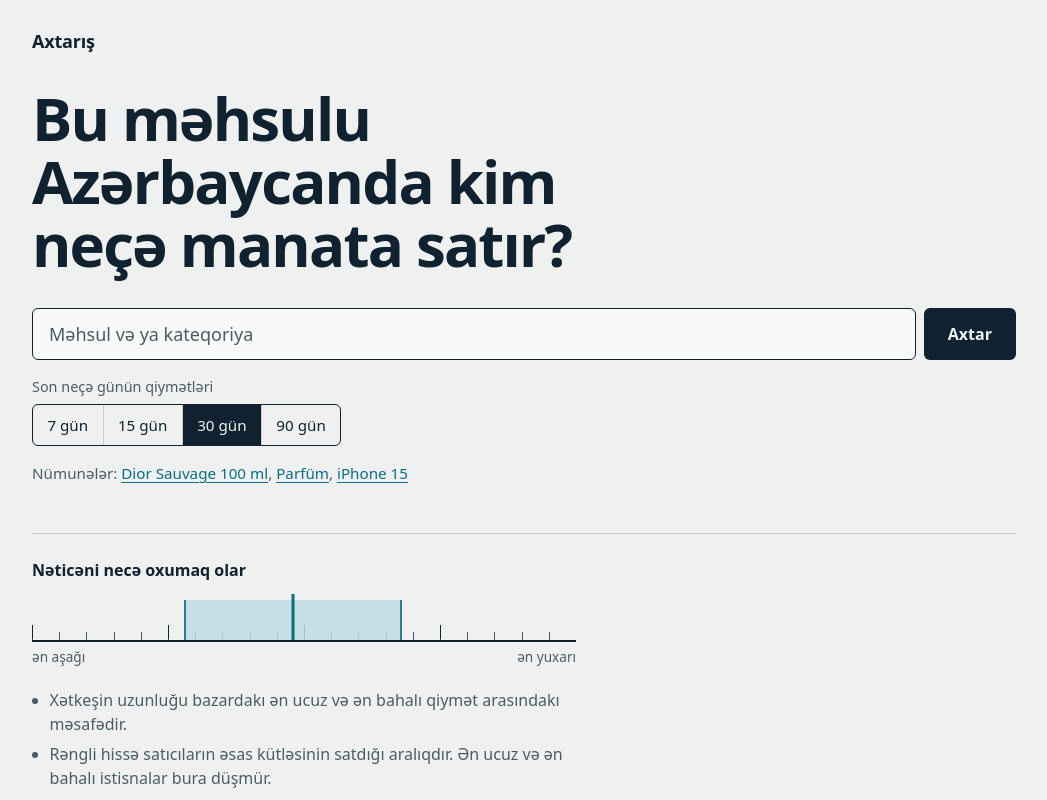
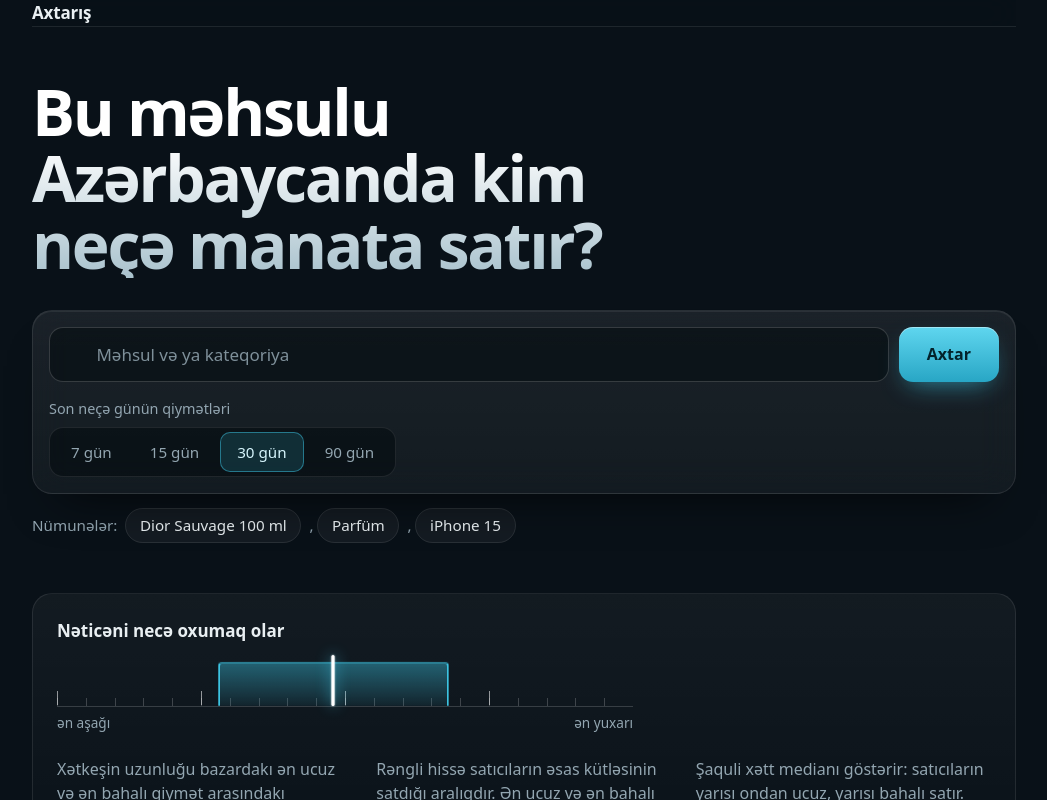
Before and after one commit to Samir210-az/axtarish, a Next.js app: page / in a window 1280 px wide. Shown: the top 800 px of the page, without its empty margins (116-1163 px from the left). Built offline with nearby package versions, Linux system fonts and the light colour scheme.

Commit message:
style: dark glass theme with layered surfaces and glowing price ruler

```diff
--- a/app/globals.css
+++ b/app/globals.css
@@ -1,17 +1,21 @@
 :root {
-  --paper: #eef1ef;
-  --surface: #f8faf9;
-  --ink: #10222f;
-  --ink-soft: #4a5c67;
-  --line: #c7d0cd;
-  --lagoon: #0a6c86;
-  --lagoon-tint: #bfdde5;
-  --flag: #b8402a;
-  --flag-tint: #ebc8bf;
-  --grey: #5f707a;
-  --grey-tint: #d3dad8;
-  --radius: 6px;
-  color-scheme: light;
+  --bg: #091118;
+  --glass: rgba(255, 255, 255, 0.045);
+  --glass-strong: rgba(255, 255, 255, 0.075);
+  --well: rgba(5, 11, 16, 0.55);
+  --edge: rgba(255, 255, 255, 0.09);
+  --edge-strong: rgba(255, 255, 255, 0.17);
+  --text: #e9eff2;
+  --muted: #93a6b1;
+  --cyan: #3cc3e1;
+  --cyan-deep: #1b8fa9;
+  --coral: #ff7b5c;
+  --slate: #9aaab4;
+  --radius-lg: 20px;
+  --radius-md: 14px;
+  --radius-sm: 10px;
+  --lift: inset 0 1px 0 rgba(255, 255, 255, 0.07), 0 28px 48px -28px rgba(0, 0, 0, 0.7);
+  color-scheme: dark;
 }
 
 *,
@@ -25,22 +29,25 @@ html {
 }
 
 body {
+  display: flex;
+  flex-direction: column;
+  min-height: 100dvh;
   margin: 0;
-  background: var(--paper);
-  color: var(--ink);
+  background: var(--bg);
+  color: var(--text);
   font-family: "Onest Variable", system-ui, -apple-system, "Segoe UI", sans-serif;
   font-size: 1rem;
   line-height: 1.5;
 }
 
 a {
-  color: var(--lagoon);
+  color: var(--cyan);
   text-underline-offset: 0.2em;
 }
 
 :focus-visible {
-  outline: 3px solid var(--lagoon);
-  outline-offset: 2px;
+  outline: 2px solid var(--cyan);
+  outline-offset: 3px;
 }
 
 .sr-only {
@@ -54,79 +61,191 @@ a {
   white-space: nowrap;
 }
 
-.page {
-  display: flex;
-  flex-direction: column;
-  min-height: 100dvh;
-  max-width: 64rem;
-  margin: 0 auto;
-  padding: 1.25rem 1.25rem 2.5rem;
+.backdrop {
+  position: fixed;
+  inset: 0;
+  z-index: -1;
+  overflow: hidden;
+  pointer-events: none;
+  background:
+    radial-gradient(62rem 34rem at 10% -10%, rgba(60, 195, 225, 0.17), transparent 62%),
+    radial-gradient(46rem 28rem at 95% 4%, rgba(255, 123, 92, 0.09), transparent 62%),
+    linear-gradient(180deg, #091118, #060c11);
+}
+
+.backdrop::before {
+  content: "";
+  position: absolute;
+  inset: -6rem 0;
+  background-image:
+    linear-gradient(rgba(255, 255, 255, 0.035) 1px, transparent 1px),
+    linear-gradient(90deg, rgba(255, 255, 255, 0.035) 1px, transparent 1px);
+  background-size: 3rem 3rem;
+  mask-image: radial-gradient(ellipse 80% 55% at 25% 0%, #000, transparent 75%);
 }
 
 .masthead {
-  padding-block: 0.5rem 2rem;
+  position: sticky;
+  top: 0;
+  z-index: 10;
+  border-bottom: 1px solid var(--edge);
+  background: rgba(9, 17, 24, 0.65);
+  backdrop-filter: blur(16px);
+  -webkit-backdrop-filter: blur(16px);
+}
+
+.masthead-inner {
+  display: flex;
+  align-items: center;
+  max-width: 64rem;
+  margin: 0 auto;
+  padding: 0.85rem 1.25rem;
 }
 
 .wordmark {
-  color: var(--ink);
-  font-size: 1.125rem;
+  display: inline-flex;
+  align-items: center;
+  gap: 0.6rem;
+  color: var(--text);
+  font-size: 1.0625rem;
   font-weight: 700;
   letter-spacing: -0.01em;
   text-decoration: none;
+}
+
+.mark {
+  width: 1.4rem;
+  height: 1.4rem;
+  border-radius: 7px;
+  background:
+    repeating-linear-gradient(to right, rgba(3, 30, 40, 0.75) 0 2px, transparent 2px 5px) 0.3rem
+      0.55rem / 0.9rem 0.55rem no-repeat,
+    linear-gradient(140deg, #5fd6ef, var(--cyan-deep));
+  box-shadow:
+    inset 0 1px 0 rgba(255, 255, 255, 0.4),
+    0 0 22px rgba(60, 195, 225, 0.45);
+}
+
+.page {
+  flex: 1;
+  display: flex;
+  flex-direction: column;
+  width: 100%;
+  max-width: 64rem;
+  margin: 0 auto;
+  padding: 0 1.25rem 2.5rem;
 }
 
 main {
   flex: 1;
 }
 
+.ask {
+  padding-top: 3.25rem;
+}
+
 .ask h1 {
-  max-width: 20ch;
+  max-width: 19ch;
   margin: 0;
-  font-size: clamp(2rem, 6.4vw, 3.75rem);
+  color: var(--text);
+  font-size: clamp(2.1rem, 6.6vw, 4rem);
   font-weight: 700;
-  line-height: 1.05;
-  letter-spacing: -0.03em;
+  line-height: 1.04;
+  letter-spacing: -0.035em;
   text-wrap: balance;
+}
+
+@supports (-webkit-background-clip: text) or (background-clip: text) {
+  .ask h1 {
+    background: linear-gradient(180deg, #ffffff 30%, #a9c2cd);
+    -webkit-background-clip: text;
+    background-clip: text;
+    -webkit-text-fill-color: transparent;
+  }
+}
+
+.lede {
+  max-width: 46ch;
+  margin: 1.1rem 0 0;
+  color: var(--muted);
+  font-size: 1.0625rem;
+}
+
+.search {
+  margin-top: 2rem;
+  padding: 1rem;
+  border: 1px solid var(--edge);
+  border-radius: var(--radius-lg);
+  background: linear-gradient(180deg, var(--glass-strong), var(--glass));
+  box-shadow: var(--lift);
+  backdrop-filter: blur(18px);
+  -webkit-backdrop-filter: blur(18px);
 }
 
 .search-row {
   display: flex;
-  gap: 0.5rem;
-  margin-top: 2rem;
+  gap: 0.6rem;
+}
+
+.field {
+  position: relative;
+  flex: 1;
+  min-width: 0;
+}
+
+.field svg {
+  position: absolute;
+  top: 50%;
+  left: 1rem;
+  color: var(--muted);
+  transform: translateY(-50%);
+  pointer-events: none;
 }
 
 .search input[type="search"] {
-  flex: 1;
-  min-width: 0;
-  min-height: 3.25rem;
-  padding: 0 1rem;
-  border: 1.5px solid var(--ink);
-  border-radius: var(--radius);
-  background: var(--surface);
-  color: var(--ink);
+  width: 100%;
+  min-height: 3.4rem;
+  padding: 0 1rem 0 2.9rem;
+  border: 1px solid var(--edge-strong);
+  border-radius: var(--radius-md);
+  background: var(--well);
+  color: var(--text);
   font: inherit;
-  font-size: 1.125rem;
+  font-size: 1.0625rem;
 }
 
 .search input[type="search"]::placeholder {
-  color: var(--ink-soft);
-  opacity: 1;
+  color: var(--muted);
+  opacity: 0.85;
+}
+
+.search input[type="search"]:focus-visible {
+  outline: 2px solid transparent;
+  border-color: var(--cyan);
+  box-shadow: 0 0 0 3px rgba(60, 195, 225, 0.28);
 }
 
 .search button[type="submit"] {
-  min-height: 3.25rem;
-  padding: 0 1.5rem;
+  min-height: 3.4rem;
+  padding: 0 1.75rem;
   border: 0;
-  border-radius: var(--radius);
-  background: var(--ink);
-  color: var(--paper);
+  border-radius: var(--radius-md);
+  background: linear-gradient(180deg, #5fd6ef, #28a6c5);
+  color: #03222b;
   font: inherit;
-  font-weight: 600;
+  font-weight: 650;
   cursor: pointer;
+  box-shadow:
+    inset 0 1px 0 rgba(255, 255, 255, 0.4),
+    0 10px 26px -10px rgba(60, 195, 225, 0.7);
 }
 
 .search button[type="submit"]:hover {
-  background: var(--lagoon);
+  background: linear-gradient(180deg, #78e0f6, #33b3d2);
+}
+
+.search button[type="submit"]:active {
+  transform: translateY(1px);
 }
 
 .window {
@@ -136,26 +255,24 @@ main {
 }
 
 .window legend {
-  margin-bottom: 0.4rem;
+  margin-bottom: 0.5rem;
   padding: 0;
-  color: var(--ink-soft);
+  color: var(--muted);
   font-size: 0.9rem;
 }
 
 .window-options {
   display: inline-flex;
-  border: 1.5px solid var(--ink);
-  border-radius: var(--radius);
-  overflow: hidden;
+  padding: 0.25rem;
+  gap: 0.25rem;
+  border: 1px solid var(--edge);
+  border-radius: var(--radius-md);
+  background: var(--well);
 }
 
 .window-options label {
   position: relative;
   display: block;
-}
-
-.window-options label + label {
-  border-left: 1px solid var(--line);
 }
 
 .window-options input {
@@ -169,78 +286,110 @@ main {
 .window-options span {
   display: flex;
   align-items: center;
+  justify-content: center;
   min-height: 2.5rem;
-  padding: 0 0.9rem;
+  padding: 0 1rem;
+  border: 1px solid transparent;
+  border-radius: var(--radius-sm);
+  color: var(--muted);
   font-size: 0.95rem;
   font-variant-numeric: tabular-nums;
 }
 
 .window-options input:checked + span {
-  background: var(--ink);
-  color: var(--paper);
+  border-color: rgba(60, 195, 225, 0.5);
+  background: rgba(60, 195, 225, 0.16);
+  color: #d6f5fc;
 }
 
 .window-options input:focus-visible + span {
-  outline: 3px solid var(--lagoon);
-  outline-offset: -3px;
+  outline: 2px solid var(--cyan);
+  outline-offset: 2px;
 }
 
 .examples {
-  margin: 1rem 0 0;
-  color: var(--ink-soft);
+  display: flex;
+  flex-wrap: wrap;
+  align-items: center;
+  gap: 0.5rem;
+  margin-top: 1.25rem;
+  color: var(--muted);
   font-size: 0.95rem;
 }
 
+.examples a {
+  padding: 0.4rem 0.85rem;
+  border: 1px solid var(--edge);
+  border-radius: 999px;
+  background: var(--glass);
+  color: var(--text);
+  text-decoration: none;
+}
+
+.examples a:hover {
+  border-color: rgba(60, 195, 225, 0.55);
+  color: #d6f5fc;
+}
+
 .legend {
-  margin-top: 3rem;
-  padding-top: 1.5rem;
-  border-top: 1px solid var(--line);
+  margin-top: 3.5rem;
+  padding: 1.5rem;
+  border: 1px solid var(--edge);
+  border-radius: var(--radius-lg);
+  background: linear-gradient(180deg, var(--glass), transparent);
 }
 
 .legend h2 {
-  margin: 0 0 0.5rem;
-  font-size: 1rem;
+  margin: 0 0 0.75rem;
+  font-size: 1.0625rem;
   font-weight: 650;
 }
 
 .legend .strip {
-  max-width: 34rem;
+  --tone: var(--cyan);
+  max-width: 36rem;
 }
 
 .legend ul {
-  max-width: 60ch;
-  margin: 1.25rem 0 0;
-  padding-left: 1.1rem;
-  color: var(--ink-soft);
+  display: grid;
+  grid-template-columns: repeat(auto-fit, minmax(15rem, 1fr));
+  gap: 1rem 1.5rem;
+  margin: 1.5rem 0 0;
+  padding: 0;
+  list-style: none;
+  color: var(--muted);
 }
 
-.legend li + li {
-  margin-top: 0.4rem;
+.legend li strong {
+  display: block;
+  color: var(--text);
+  font-weight: 600;
 }
 
 .strip {
-  --tone: var(--lagoon);
-  --tone-tint: var(--lagoon-tint);
+  --tone: var(--cyan);
   margin: 0.75rem 0 0.25rem;
 }
 
+.strip-original {
+  --tone: var(--cyan);
+}
+
 .strip-replica {
-  --tone: var(--flag);
-  --tone-tint: var(--flag-tint);
+  --tone: var(--coral);
 }
 
 .strip-unknown {
-  --tone: var(--grey);
-  --tone-tint: var(--grey-tint);
+  --tone: var(--slate);
 }
 
 .strip-track {
   position: relative;
-  height: 3rem;
-  border-bottom: 2px solid var(--ink);
+  height: 3.2rem;
+  border-bottom: 1px solid var(--edge-strong);
   background-image:
-    repeating-linear-gradient(to right, var(--ink) 0 1px, transparent 1px 25%),
-    repeating-linear-gradient(to right, var(--ink-soft) 0 1px, transparent 1px 5%);
+    repeating-linear-gradient(to right, rgba(255, 255, 255, 0.55) 0 1px, transparent 1px 25%),
+    repeating-linear-gradient(to right, rgba(255, 255, 255, 0.2) 0 1px, transparent 1px 5%);
   background-size:
     100% 0.9rem,
     100% 0.5rem;
@@ -255,8 +404,14 @@ main {
   left: var(--p25);
   width: max(calc(var(--p75) - var(--p25)), 6px);
   border-inline: 2px solid var(--tone);
-  background: var(--tone-tint);
-  opacity: 0.85;
+  border-top: 2px solid color-mix(in srgb, var(--tone) 55%, transparent);
+  border-radius: 4px 4px 0 0;
+  background: linear-gradient(
+    180deg,
+    color-mix(in srgb, var(--tone) 42%, transparent),
+    color-mix(in srgb, var(--tone) 8%, transparent)
+  );
+  box-shadow: 0 0 30px -8px var(--tone);
 }
 
 .strip-median {
@@ -265,39 +420,46 @@ main {
   bottom: 0;
   left: var(--median);
   width: 3px;
-  background: var(--tone);
+  border-radius: 2px;
+  background: #ffffff;
+  box-shadow:
+    0 0 14px var(--tone),
+    0 0 2px #ffffff;
   transform: translateX(-50%);
 }
 
 .strip-ends {
   display: flex;
   justify-content: space-between;
-  margin-top: 0.35rem;
-  color: var(--ink-soft);
+  margin-top: 0.4rem;
+  color: var(--muted);
   font-size: 0.85rem;
   font-variant-numeric: tabular-nums;
 }
 
 .summary {
-  margin: 2.5rem 0 0.5rem;
-  color: var(--ink-soft);
+  margin: 2.75rem 0 0;
+  color: var(--muted);
 }
 
 .loading {
   margin-top: 2.5rem;
-  color: var(--ink-soft);
+  color: var(--muted);
 }
 
 .notice {
   max-width: 40rem;
   margin-top: 2.5rem;
-  padding: 1rem 1.25rem;
-  border-left: 4px solid var(--ink);
-  background: var(--surface);
+  padding: 1.1rem 1.35rem;
+  border: 1px solid var(--edge);
+  border-left: 3px solid var(--cyan);
+  border-radius: var(--radius-md);
+  background: linear-gradient(180deg, var(--glass-strong), var(--glass));
+  box-shadow: var(--lift);
 }
 
 .notice[role="alert"] {
-  border-left-color: var(--flag);
+  border-left-color: var(--coral);
 }
 
 .notice-title {
@@ -307,31 +469,53 @@ main {
 
 .notice-body {
   margin-top: 0.35rem;
-  color: var(--ink-soft);
+  color: var(--muted);
 }
 
 .product {
-  padding-block: 2rem;
-  border-top: 1px solid var(--line);
+  margin-top: 1.25rem;
+  padding: 1.5rem;
+  border: 1px solid var(--edge);
+  border-radius: var(--radius-lg);
+  background: linear-gradient(180deg, var(--glass-strong), var(--glass));
+  box-shadow: var(--lift);
 }
 
 .product-name {
   margin: 0 0 1.25rem;
-  font-size: 1.5rem;
+  font-size: 1.4rem;
   font-weight: 650;
-  line-height: 1.15;
+  line-height: 1.2;
   letter-spacing: -0.015em;
 }
 
+.tone-original {
+  --tone: var(--cyan);
+}
+
+.tone-replica {
+  --tone: var(--coral);
+}
+
+.tone-unknown {
+  --tone: var(--slate);
+}
+
+.group {
+  padding: 1.25rem;
+  border: 1px solid var(--edge);
+  border-radius: var(--radius-md);
+  background: var(--well);
+}
+
 .group + .group {
-  margin-top: 2.25rem;
+  margin-top: 1rem;
 }
 
 .group-title {
-  --tone: var(--lagoon);
   display: flex;
   align-items: center;
-  gap: 0.5rem;
+  gap: 0.55rem;
   margin: 0;
   font-size: 1rem;
   font-weight: 650;
@@ -339,17 +523,11 @@ main {
 
 .group-title::before {
   content: "";
-  width: 0.7rem;
-  height: 0.7rem;
+  width: 0.65rem;
+  height: 0.65rem;
+  border-radius: 3px;
   background: var(--tone);
-}
-
-.group-replica {
-  --tone: var(--flag);
-}
-
-.group-unknown {
-  --tone: var(--grey);
+  box-shadow: 0 0 12px var(--tone);
 }
 
 .facts {
@@ -359,8 +537,13 @@ main {
   margin: 1.25rem 0 0;
 }
 
+.facts > div {
+  padding-top: 0.75rem;
+  border-top: 1px solid var(--edge);
+}
+
 .facts dt {
-  color: var(--ink-soft);
+  color: var(--muted);
   font-size: 0.85rem;
 }
 
@@ -371,15 +554,17 @@ main {
 }
 
 .facts .fact-key {
-  font-size: 1.5rem;
+  color: var(--tone);
+  font-size: 1.6rem;
   line-height: 1.15;
 }
 
 .thin {
-  margin-top: 0.75rem;
-  padding: 0.75rem 1rem;
-  border-left: 3px solid var(--ink-soft);
-  background: var(--surface);
+  margin-top: 0.85rem;
+  padding: 0.85rem 1rem;
+  border-left: 3px solid var(--tone);
+  border-radius: 0 var(--radius-sm) var(--radius-sm) 0;
+  background: var(--glass);
   font-size: 0.95rem;
 }
 
@@ -388,19 +573,40 @@ main {
 }
 
 .thin-meta {
-  color: var(--ink-soft);
+  color: var(--muted);
 }
 
 .offers {
-  margin-top: 2rem;
+  margin-top: 1.25rem;
+  padding-top: 0.25rem;
+  border-top: 1px solid var(--edge);
 }
 
 .offers summary {
   display: flex;
   align-items: center;
+  gap: 0.6rem;
   min-height: 2.75rem;
   font-weight: 600;
+  list-style: none;
   cursor: pointer;
+}
+
+.offers summary::-webkit-details-marker {
+  display: none;
+}
+
+.offers summary::before {
+  content: "";
+  width: 0.5rem;
+  height: 0.5rem;
+  border-right: 2px solid var(--muted);
+  border-bottom: 2px solid var(--muted);
+  transform: rotate(-45deg);
+}
+
+.offers[open] summary::before {
+  transform: rotate(45deg);
 }
 
 .offers-sort {
@@ -412,20 +618,20 @@ main {
 
 .offers-sort button {
   min-height: 2.25rem;
-  padding: 0 0.75rem;
-  border: 1px solid var(--line);
-  border-radius: var(--radius);
-  background: transparent;
-  color: var(--ink);
+  padding: 0 0.85rem;
+  border: 1px solid var(--edge);
+  border-radius: 999px;
+  background: var(--glass);
+  color: var(--muted);
   font: inherit;
   font-size: 0.9rem;
   cursor: pointer;
 }
 
 .offers-sort button[aria-pressed="true"] {
-  border-color: var(--ink);
-  background: var(--ink);
-  color: var(--paper);
+  border-color: rgba(60, 195, 225, 0.5);
+  background: rgba(60, 195, 225, 0.16);
+  color: #d6f5fc;
 }
 
 .offers-list {
@@ -438,8 +644,8 @@ main {
   display: grid;
   grid-template-columns: 1fr auto;
   gap: 0.25rem 1rem;
-  padding: 0.75rem 0;
-  border-top: 1px solid var(--line);
+  padding: 0.8rem 0;
+  border-top: 1px solid var(--edge);
 }
 
 .offer-seller,
@@ -455,29 +661,47 @@ main {
 
 .offer-seller small,
 .offer-price small {
-  color: var(--ink-soft);
+  color: var(--muted);
   font-size: 0.85rem;
 }
 
 .offer-date {
   grid-column: 1 / -1;
-  color: var(--ink-soft);
+  color: var(--muted);
   font-size: 0.9rem;
 }
 
 .offers-note {
   margin: 0.75rem 0 0;
-  color: var(--ink-soft);
+  color: var(--muted);
   font-size: 0.9rem;
 }
 
 .footer {
   margin-top: 3rem;
+  padding-top: 1.25rem;
+  border-top: 1px solid var(--edge);
   font-size: 0.9rem;
 }
 
 .footer a {
-  color: var(--ink-soft);
+  color: var(--muted);
+}
+
+@media (max-width: 30rem) {
+  .search-row {
+    flex-direction: column;
+  }
+
+  .window-options {
+    display: grid;
+    grid-template-columns: repeat(4, 1fr);
+    width: 100%;
+  }
+
+  .window-options span {
+    padding: 0;
+  }
 }
 
 @media (min-width: 40rem) {
@@ -492,27 +716,16 @@ main {
   }
 }
 
-@media (max-width: 30rem) {
-  .search input[type="search"] {
-    padding-inline: 0.875rem;
-    font-size: 1rem;
-  }
-
-  .search button[type="submit"] {
-    padding-inline: 1.1rem;
-  }
-}
-
 @media (min-width: 52rem) {
   .product {
     display: grid;
-    grid-template-columns: 15rem 1fr;
+    grid-template-columns: 14rem 1fr;
     gap: 2rem;
   }
 
   .product-name {
     position: sticky;
-    top: 1.5rem;
+    top: 5rem;
     align-self: start;
     margin: 0;
   }
@@ -520,7 +733,40 @@ main {
 
 @media (prefers-reduced-motion: no-preference) {
   .search button[type="submit"],
-  .offers-sort button {
-    transition: background-color 0.15s ease;
+  .offers-sort button,
+  .examples a {
+    transition:
+      background 0.15s ease,
+      border-color 0.15s ease;
+  }
+
+  .offers summary::before {
+    transition: transform 0.15s ease;
+  }
+
+  .legend .strip-band {
+    animation: sweep 0.9s cubic-bezier(0.2, 0.7, 0.2, 1) 0.15s both;
+  }
+
+  @keyframes sweep {
+    from {
+      clip-path: inset(0 100% 0 0);
+    }
+    to {
+      clip-path: inset(0 0 0 0);
+    }
+  }
+
+  @supports (animation-timeline: scroll()) {
+    .backdrop::before {
+      animation: drift linear both;
+      animation-timeline: scroll(root);
+    }
+
+    @keyframes drift {
+      to {
+        transform: translateY(-5rem);
+      }
+    }
   }
 }
```
